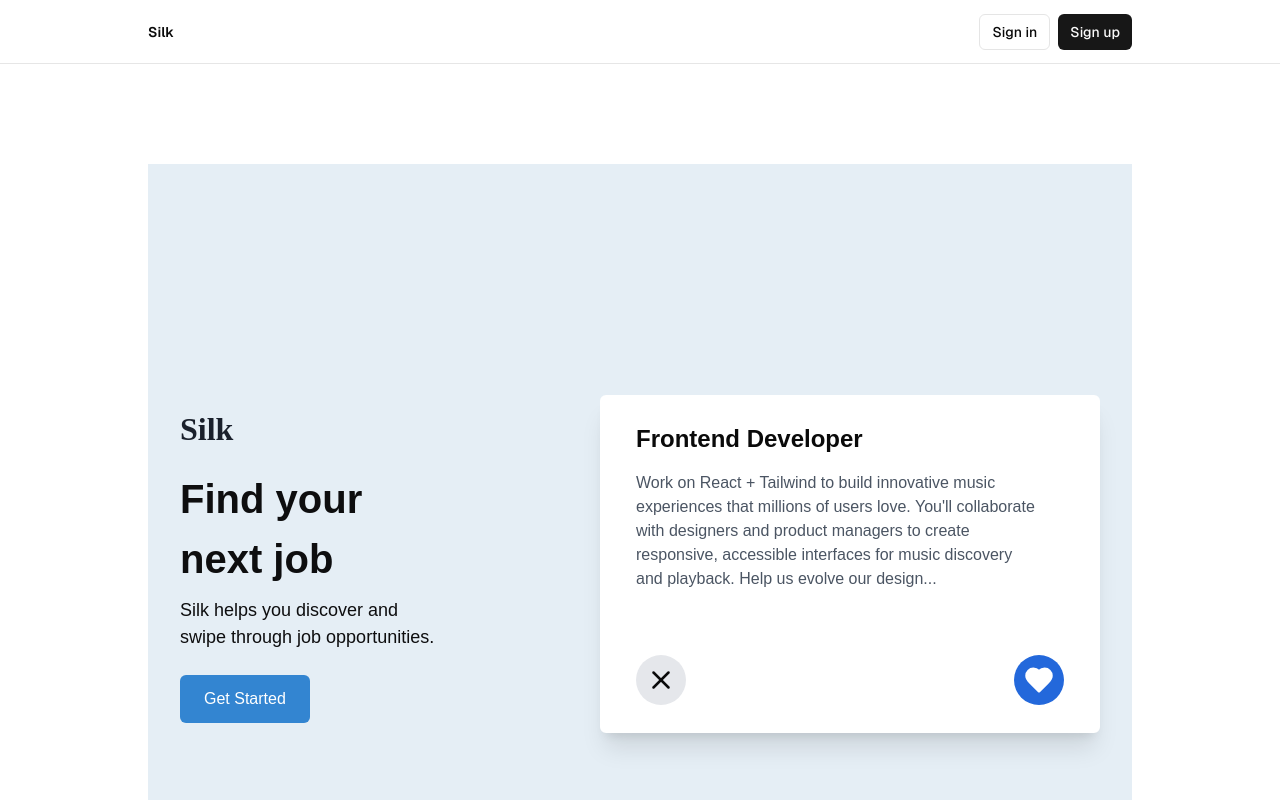
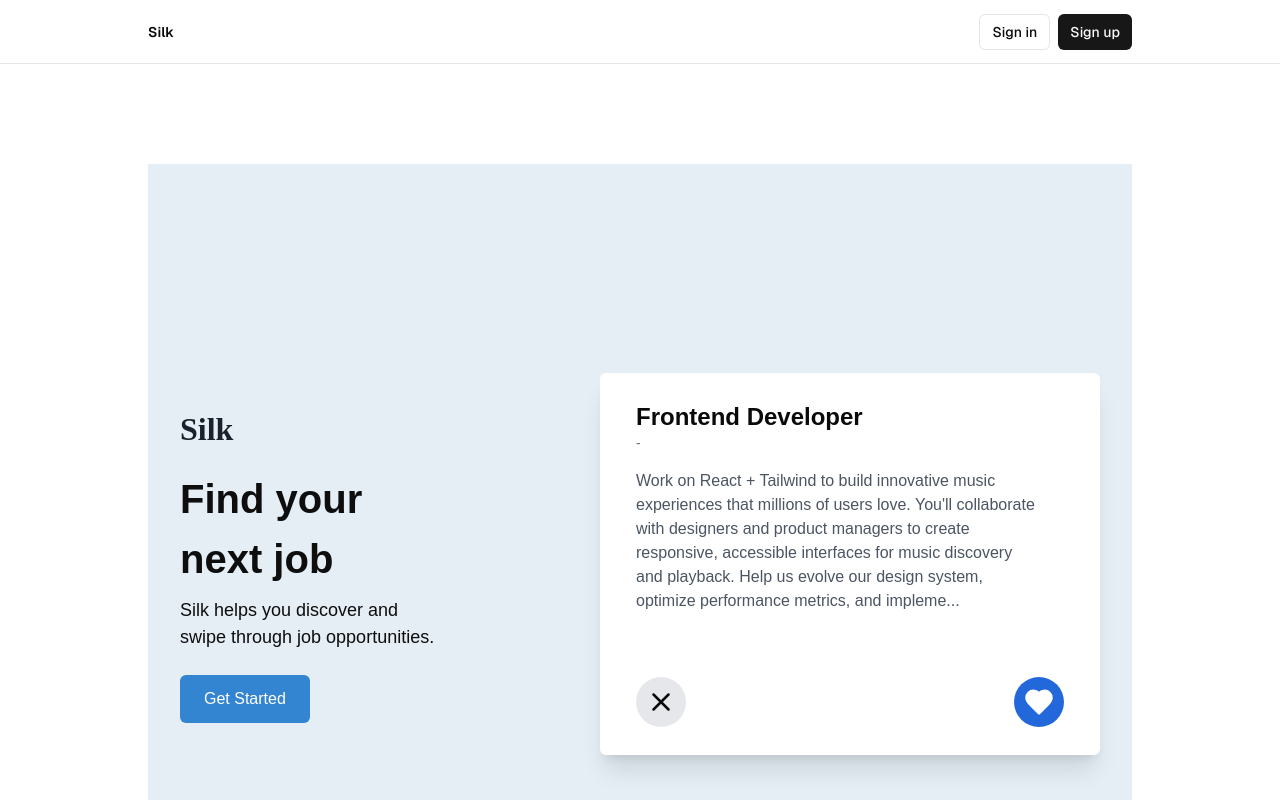
Before and after one commit to Isaac-G5900/supa-silk, a Next.js app: page / in a window 1280 px wide. Shown: the top 800 px of the page. Built offline with nearby package versions, Linux system fonts and the light colour scheme; no server answers.

Commit message:
formatted salary

```diff
--- a/components/cards/JobCard.jsx
+++ b/components/cards/JobCard.jsx
@@ -4,14 +4,29 @@ import React from "react";
 import CircleIcon from "../buttons/CircleIcon";
 import { XIcon, Heart } from "lucide-react";
 function JobCard({ job, swipeLeft, swipeRight }) {
+  const formatSalary = (salary) => {
+    return salary?.toLocaleString("en-US", {
+      style: "currency",
+      currency: "USD",
+      minimumFractionDigits: 0,
+      maximumFractionDigits: 0,
+    });
+  };
+
   return (
     <div className="w-full max-w-7/12 p-6 bg-card rounded-md shadow-xl text-left border-4 border-white">
       <h2 className="text-2xl font-bold">{job.title}</h2>
       <p className="text-gray-700">{job.company.display_name}</p>
-      <p className="text-sm text-gray-500">{job.location.display_name}</p>
+      <div>
+        <p className="text-sm text-gray-500">{job.location.display_name}</p>
+        <p className="text-sm text-gray-500">
+          {formatSalary(job.salary_min)} - {formatSalary(job.salary_max)}
+        </p>
+      </div>
+
       <div className="mt-4 text-gray-600 max-w-[95%]">
-        {job.description.slice(0, 250)}
-        {job.description.length > 250 ? "..." : ""}
+        {job.description.slice(0, 300)}
+        {job.description.length > 300 ? "..." : ""}
       </div>
       <div className="flex justify-between mt-16">
         <CircleIcon
```
